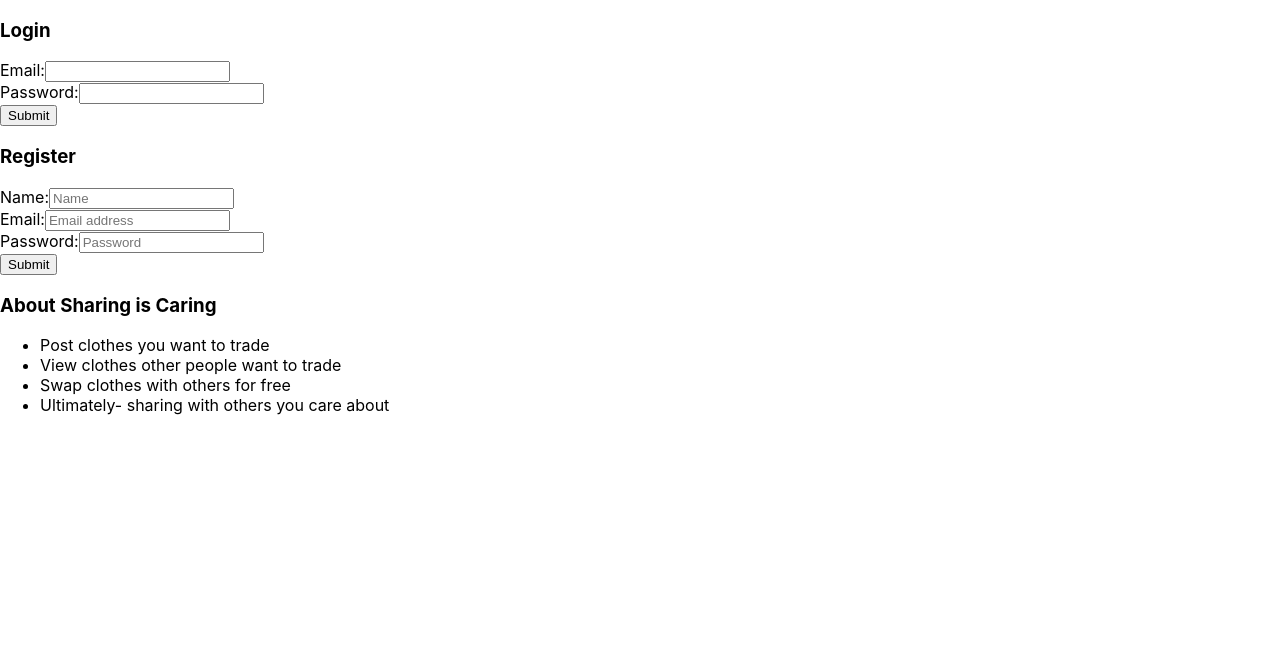
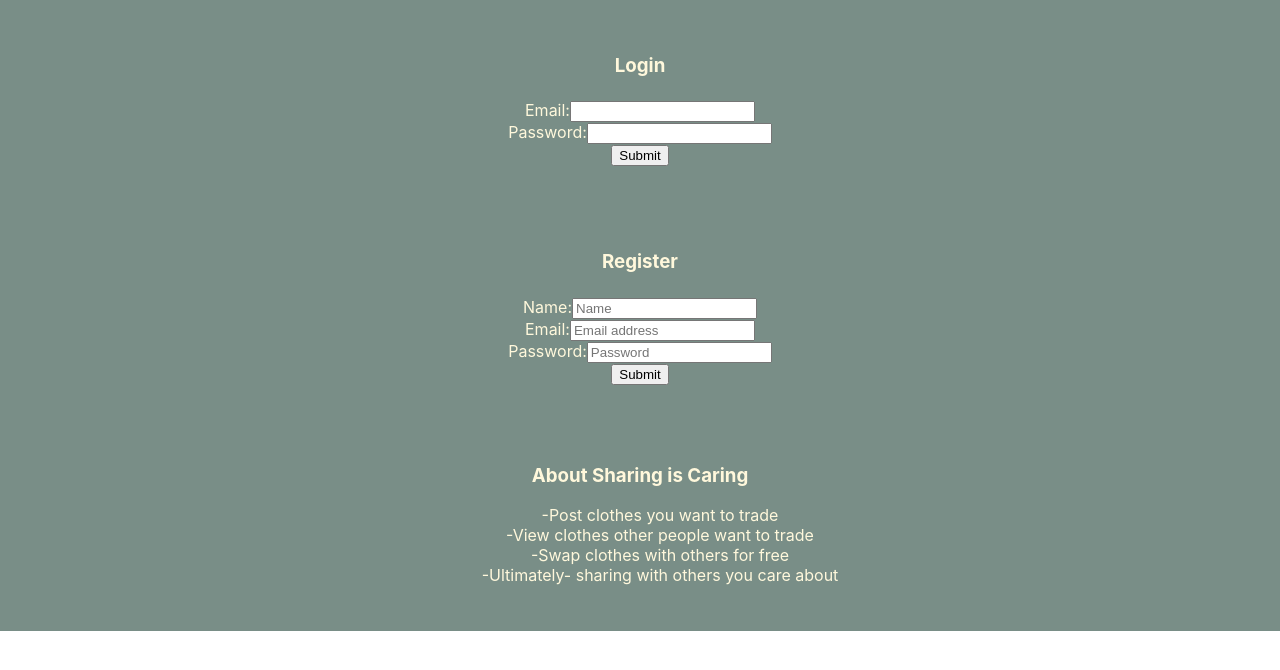
Before and after one commit to hspradlin8/ClothesSwap, a React (Create React App) app: page / in a window 1280 px wide. Shown: the top 670 px of the page. Built offline with nearby package versions, Linux system fonts and the light colour scheme.

Commit message:
cssLoginRegisterAndDashboard

```diff
--- /dev/null
+++ b/src/component/About.css
@@ -0,0 +1,11 @@
+.aboutPage{
+    text-align: center;
+    list-style-type: none;
+    background-color: #798E87;
+    color: cornsilk;
+    padding: 30px;
+}
+
+ul.about{
+    list-style-type: none;
+}
--- a/src/component/About.js
+++ b/src/component/About.js
@@ -1,20 +1,21 @@
 import React, { Component } from 'react';
+import './About.css';
 
 
 class About extends Component {
 
-    render(){
-        return(
+    render() {
+        return (
             <>
-            <div>
-                <h3>About Sharing is Caring</h3>
-                <ul>
-                    <li>Post clothes you want to trade</li>
-                    <li>View clothes other people want to trade</li>
-                    <li>Swap clothes with others for free</li>
-                    <li>Ultimately- sharing with others you care about</li>
-                </ul>
-            </div>
+                <div class="aboutPage">
+                    <h3>About Sharing is Caring</h3>
+                    <ul class="about">
+                        <li>-Post clothes you want to trade</li>
+                        <li>-View clothes other people want to trade</li>
+                        <li>-Swap clothes with others for free</li>
+                        <li>-Ultimately- sharing with others you care about</li>
+                    </ul>
+                </div>
             </>
         )
     }
--- a/src/component/Home.css
+++ b/src/component/Home.css
@@ -2,6 +2,20 @@
 text-align: center;
 }
 
+.flex-container{
+   display:flex;
+   background-color: #798E87;
+   justify-content:center;
+}
+
+.flex-container > div {
+    background-color:cornsilk;
+    margin: 10px;
+    padding: 10px;
+    font-size: 22px;
+    font-weight: bold;
+    align-content: center;
+  }
 /* .noteList{
     flex-wrap: wrap;
 } */
--- a/src/component/Home.js
+++ b/src/component/Home.js
@@ -78,10 +78,10 @@ class Home extends Component {
                 <div className="home">
                     <h2>Welcome, {this.state.user.name}!</h2>
                     <h2>User Email: {this.state.user.email}</h2>
-                    <div>
-                        <div>Items in my Closet: {this.state.userCurrentItems}</div>
-                        <div>Items Loaned Out: {this.state.userLoanItems}</div>
-                        <div>Items Borrowed: {this.state.userBorrowItems}</div>
+                    <div class="flex-container">
+                        <div>Items In My Closet: {this.state.userCurrentItems}</div>
+                        <div>Items That You Loaned Out: {this.state.userLoanItems}</div>
+                        <div>Items That You Borrowed: {this.state.userBorrowItems}</div>
                     </div>
                     <h3>Notifications:</h3>
                 </div>
--- a/src/component/auth/Login.js
+++ b/src/component/auth/Login.js
@@ -2,6 +2,7 @@ import React, { Component } from "react"
 import APIManager from "../modules/APIManager";
 import { Button, Form, FormGroup, Label, Input } from 'reactstrap';
 import { withRouter } from "react-router-dom";
+import './auth.css';
 
 
 class Login extends Component {
@@ -34,7 +35,7 @@ class Login extends Component {
             } else if (this.state.password === "") {
                 window.alert("Please enter password")
             } else if (user !== null) {
-                let credentials= user[0].id
+                let credentials = user[0].id
                 this.props.setUser(credentials);
                 this.props.history.push("/");
             } else {
@@ -54,7 +55,7 @@ class Login extends Component {
                         <FormGroup className="mb-2 mr-sm-2 mb-sm-0">
                             <Label htmlFor="inputEmail" className="mr-sm-2">Email:</Label>
                             <Input onChange={this.handleFieldChange}
-                            required="" autoFocus="" type="email" name="email" id="email"/>
+                                required="" autoFocus="" type="email" name="email" id="email" />
                         </FormGroup>
                         <FormGroup className="mb-2 mr-sm-2 mb-sm-0">
                             <Label htmlFor="inputPassword" className="mr-sm-2">Password:</Label>
--- a/src/component/auth/Register.js
+++ b/src/component/auth/Register.js
@@ -39,17 +39,18 @@ class Register extends Component {
           password: this.state.rPassword,
         };
         APIManager.post("users", newUser)
-            .then((createdUser) => {
+          .then((createdUser) => {
             sessionStorage.setItem("userId", createdUser.id);
             sessionStorage.setItem("email", this.state.email);
             sessionStorage.setItem("name", this.state.name);
             this.props.setUser(createdUser.id);
 
-              //This determines which page you land on upon registration
-              // this.props.history.push("/")
-            }
-        )}
+            //This determines which page you land on upon registration
+            // this.props.history.push("/")
+          }
+          )
       }
+    }
     )
 
   }
@@ -59,7 +60,7 @@ class Register extends Component {
       <>
         <div className="logRegForm">
           <h3 className="logRegTitle">Register</h3>
-          <Form>
+          <Form class="regForm">
             <FormGroup className="mb-2 mr-sm-2 mb-sm-0">
               <Label htmlFor="name" className="mr-sm-2">Name:</Label>
               <Input onChange={this.handleFieldChange} type="name"
@@ -81,7 +82,7 @@ class Register extends Component {
                 placeholder="Password"
                 required="" />
             </FormGroup>
-            <Button  onClick={this.handleRegister} className="submit">Submit</Button>
+            <Button onClick={this.handleRegister} className="submit">Submit</Button>
           </Form>
         </div>
       </>
--- /dev/null
+++ b/src/component/auth/auth.css
@@ -0,0 +1,10 @@
+.logRegTitle{
+   padding: 5px;
+}
+
+.logRegForm{
+    text-align: center;
+    background-color: #798E87;
+    color: cornsilk;
+    padding: 30px;
+}
--- a/src/component/notifications/Notification.css
+++ b/src/component/notifications/Notification.css
@@ -11,5 +11,6 @@
 
 .deleteNoteButton{
     background:#77453C;
+    color:white;
     height: 50px;
 }
```
Lines whose indentation alone changed are shown as unchanged.
